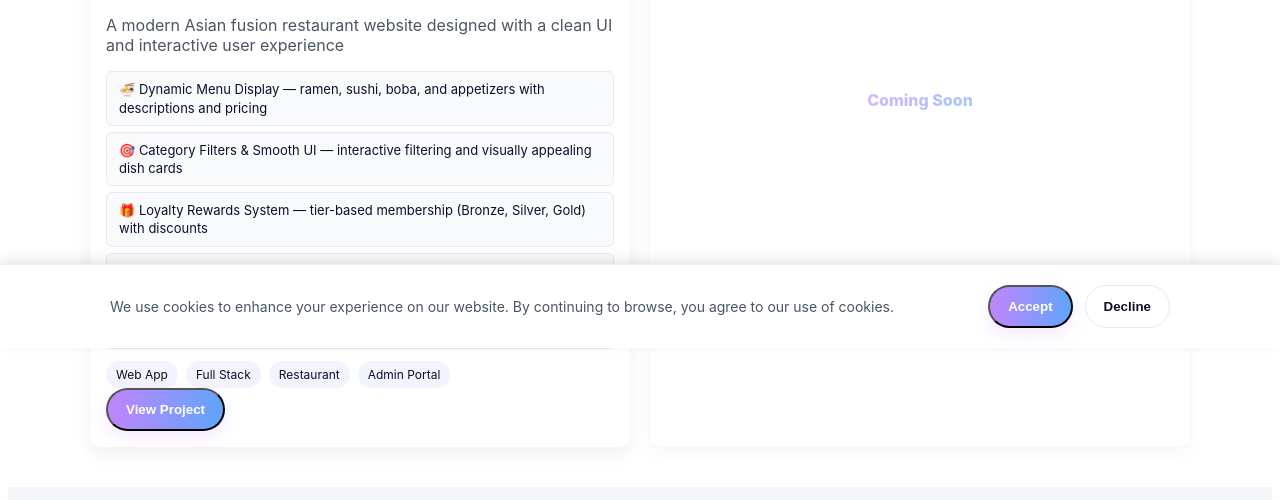
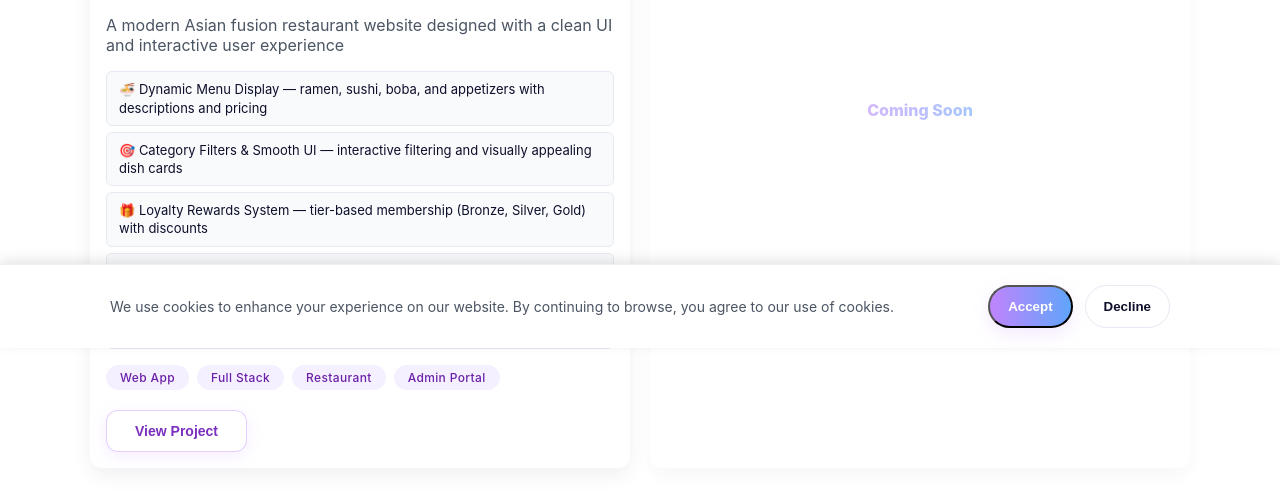
Before and after one commit to shruk-official/shruk, a website built with Vite: page src/pages/projects.html in a window 1280 px wide. Shown: the part 452-952 px from the top of the page. Built offline with nearby package versions, Linux system fonts and the light colour scheme.

Commit message:
Fix project tags layout and add glassmorphism to View Project button

```diff
--- a/src/pages/projects.html
+++ b/src/pages/projects.html
@@ -49,7 +49,7 @@
             <div class="feature-item">🔐 Admin Portal — secure owner-only access to manage reservations, menu items, and memberships</div>
           </div>
           <div class="project-tags"><span class="tag">Web App</span><span class="tag">Full Stack</span><span class="tag">Restaurant</span><span class="tag">Admin Portal</span></div>
-          <button class="btn btn-primary" onclick="openProject()">View Project</button>
+          <button class="btn btn-glass" onclick="openProject()">View Project</button>
         </article>
 
         <article class="project-card dimmed">
--- a/src/styles/styles.css
+++ b/src/styles/styles.css
@@ -40,6 +40,11 @@ body{font-family:Inter, system-ui, -apple-system, 'Segoe UI', Roboto, 'Helvetica
 .btn-primary{background-image:var(--gradient);color:#fff;box-shadow:0 6px 18px rgba(192,132,252,0.18)}
 .btn-primary:hover{filter:brightness(1.02)}
 .btn-outline{background:var(--white);border:1px solid #e6e9f2;color:var(--navy)}
+.btn-glass{background:rgba(255,255,255,0.15);backdrop-filter:blur(12px);-webkit-backdrop-filter:blur(12px);border:1.5px solid rgba(192,132,252,0.4);color:#7B2FBE;font-weight:600;font-size:14px;padding:12px 28px;border-radius:12px;cursor:pointer;transition:all 0.3s ease;box-shadow:0 4px 16px rgba(192,132,252,0.15);position:relative;overflow:hidden}
+.btn-glass::before{content:'';position:absolute;inset:0;background:linear-gradient(135deg,rgba(192,132,252,0.15),rgba(96,165,250,0.15));opacity:0;transition:opacity 0.3s ease}
+.btn-glass:hover::before{opacity:1}
+.btn-glass:hover{border-color:rgba(192,132,252,0.7);box-shadow:0 8px 24px rgba(192,132,252,0.25);transform:translateY(-2px);color:#6B21A8}
+.btn-glass:active{transform:scale(0.97)}
 .btn.full{width:100%}
 .btn[disabled]{opacity:.85;cursor:not-allowed}
 .btn-spinner{width:14px;height:14px;border:2px solid rgba(255,255,255,.45);border-top-color:#fff;border-radius:50%;display:inline-block;margin-right:8px;animation:spin .8s linear infinite}
@@ -82,7 +87,8 @@ body{font-family:Inter, system-ui, -apple-system, 'Segoe UI', Roboto, 'Helvetica
 .project-desc{color:var(--muted-text)}
 .project-features{margin:12px 0}
 .feature-item{background:#f8fafc;border:1px solid #e6e9f2;border-radius:6px;padding:8px 12px;margin-bottom:6px;font-size:13px;color:var(--navy);line-height:1.4}
-.tag{display:inline-block;background:#f2f4fb;color:var(--navy);padding:6px 10px;border-radius:999px;font-size:12px;margin-right:8px}
+.project-tags{display:flex;flex-wrap:wrap;gap:8px;margin:1rem 0 1.25rem}
+.tag{padding:5px 14px;background:#F5F0FF;color:#6B21A8;border-radius:99px;font-size:12px;font-weight:500;letter-spacing:0.03em;white-space:nowrap}
 .project-card.dimmed{opacity:0.6}
 .project-overlay-badge{position:absolute;left:50%;top:48%;transform:translate(-50%,-50%);background-image:var(--gradient);-webkit-background-clip:text;background-clip:text;color:transparent;font-weight:800;padding:8px 14px;border-radius:40px}
 
```
Also changed, not shown: dist/assets/scripts-F2hyOerE.css (deleted), dist/assets/scripts-dDbmpAMp.css (added), dist/assets/scripts-rB1yhjYS.js (renamed from dist/assets/scripts-BzDqkFiq.js), dist/index.html, dist/src/pages/contact.html, dist/src/pages/projects.html.
